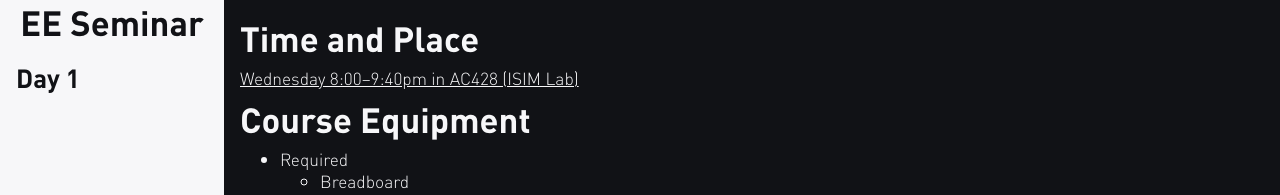
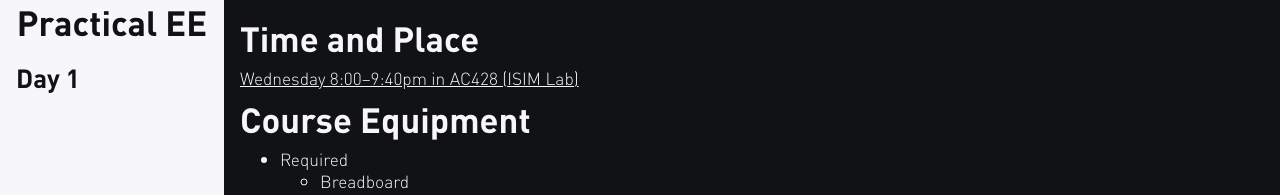
Before and after one commit to EvanDorsky/ee-seminar, a Jekyll site: the page built from index.md, in a window 1280 px wide. Shown: the top 195 px of the page. Built offline with Jekyll 4.4.1, drawn with Linux system fonts in a browser that asks for light colours.

Commit message:
Update title

```diff
--- a/_includes/sidebar.html
+++ b/_includes/sidebar.html
@@ -1,4 +1,4 @@
-<a class="home" href="{{ site.baseurl }}/"><h1>EE Seminar</h1></a>
+<a class="home" href="{{ site.baseurl }}/"><h1>Practical EE</h1></a>
 <ul id="class-list">
 {% for post in site.posts reversed %}
     <a href={{ post.url | prepend: site.baseurl }}><li {% if page.id == post.id %}class="selected"{% endif %}>
```
